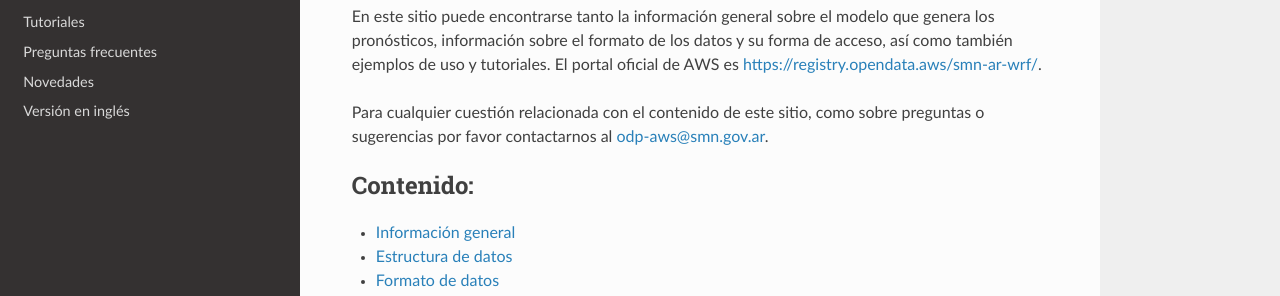
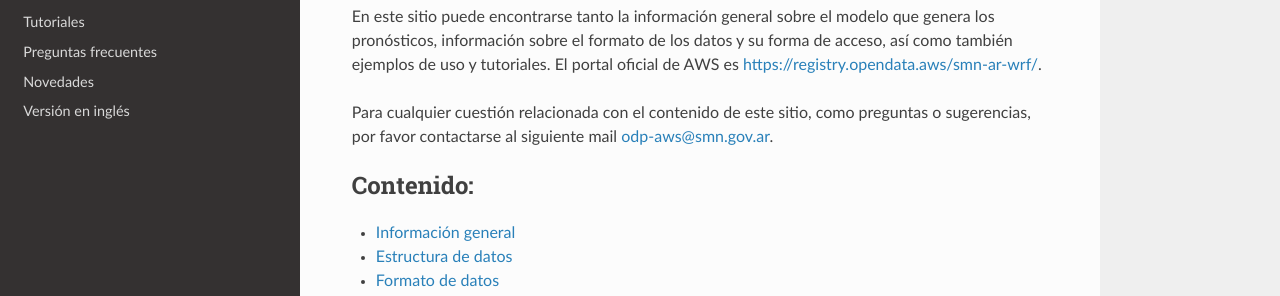
Before and after one commit to odp-aws-smn/documentation_wrf_det, a Sphinx documentation site: the page built from source/index.rst, in a window 1280 px wide and 1082 px high. Shown: the part 360-656 px from the top of the window. Built offline with Sphinx 7.4.7 and the Read the Docs theme 2.0.0, drawn with Linux system fonts in a browser that asks for light colours.

Commit message:
Update index.rst

```diff
--- a/source/index.rst
+++ b/source/index.rst
@@ -10,7 +10,7 @@ Desde abril de 2022 el Servicio Meteorológico Nacional de Argentina (`SMN-Arg <
 
 En este sitio puede encontrarse tanto la información general sobre el modelo que genera los pronósticos, información sobre el formato de los datos y su forma de acceso, así como también ejemplos de uso y tutoriales. El portal oficial de AWS es `https://registry.opendata.aws/smn-ar-wrf/ <https://registry.opendata.aws/smn-ar-wrf/>`_.
 
-Para cualquier cuestión relacionada con el contenido de este sitio, como sobre preguntas o sugerencias por favor contactarnos al odp-aws@smn.gov.ar.
+Para cualquier cuestión relacionada con el contenido de este sitio, como preguntas o sugerencias, por favor contactarse al siguiente mail odp-aws@smn.gov.ar.
 
 
 .. toctree::
```
